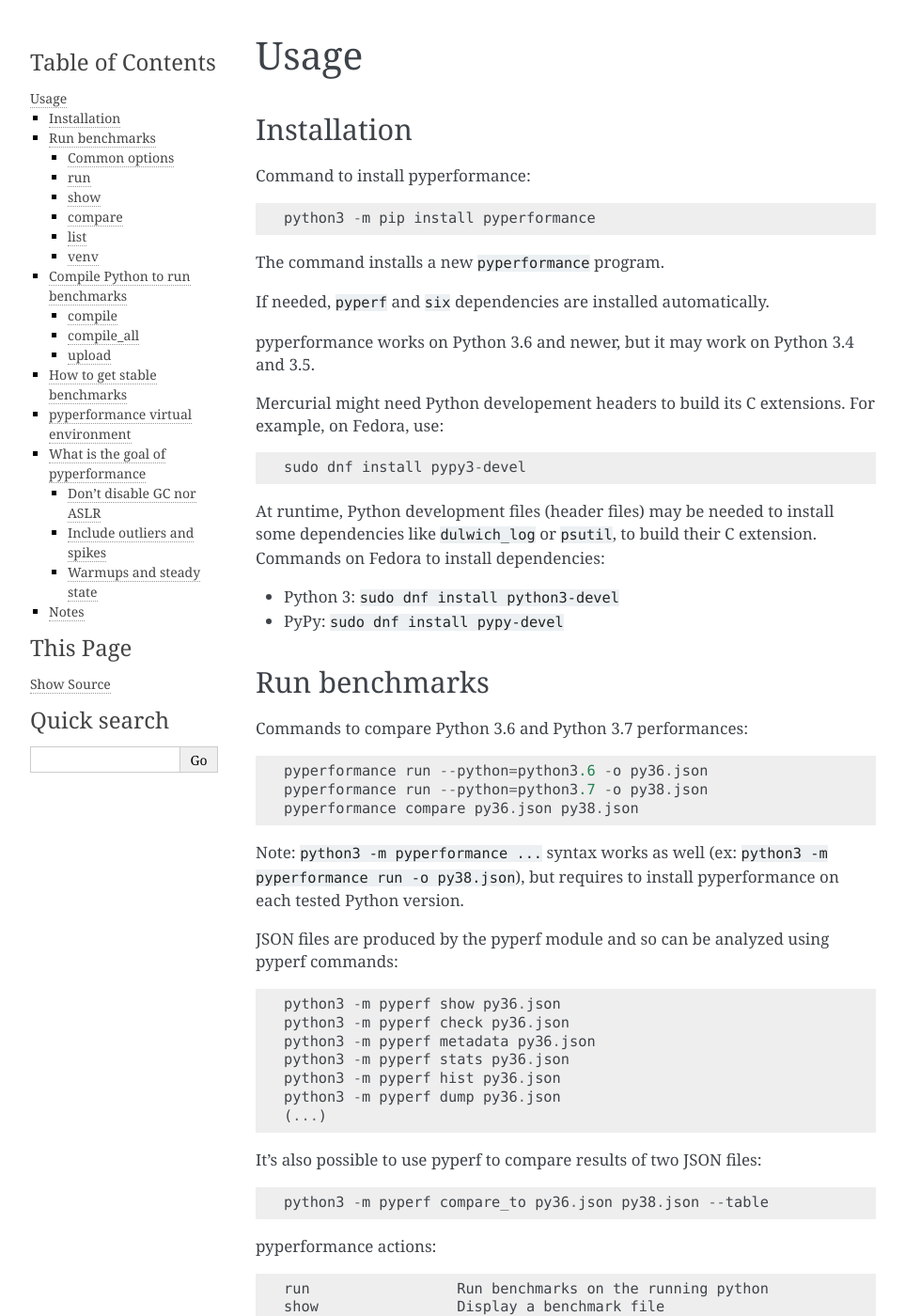
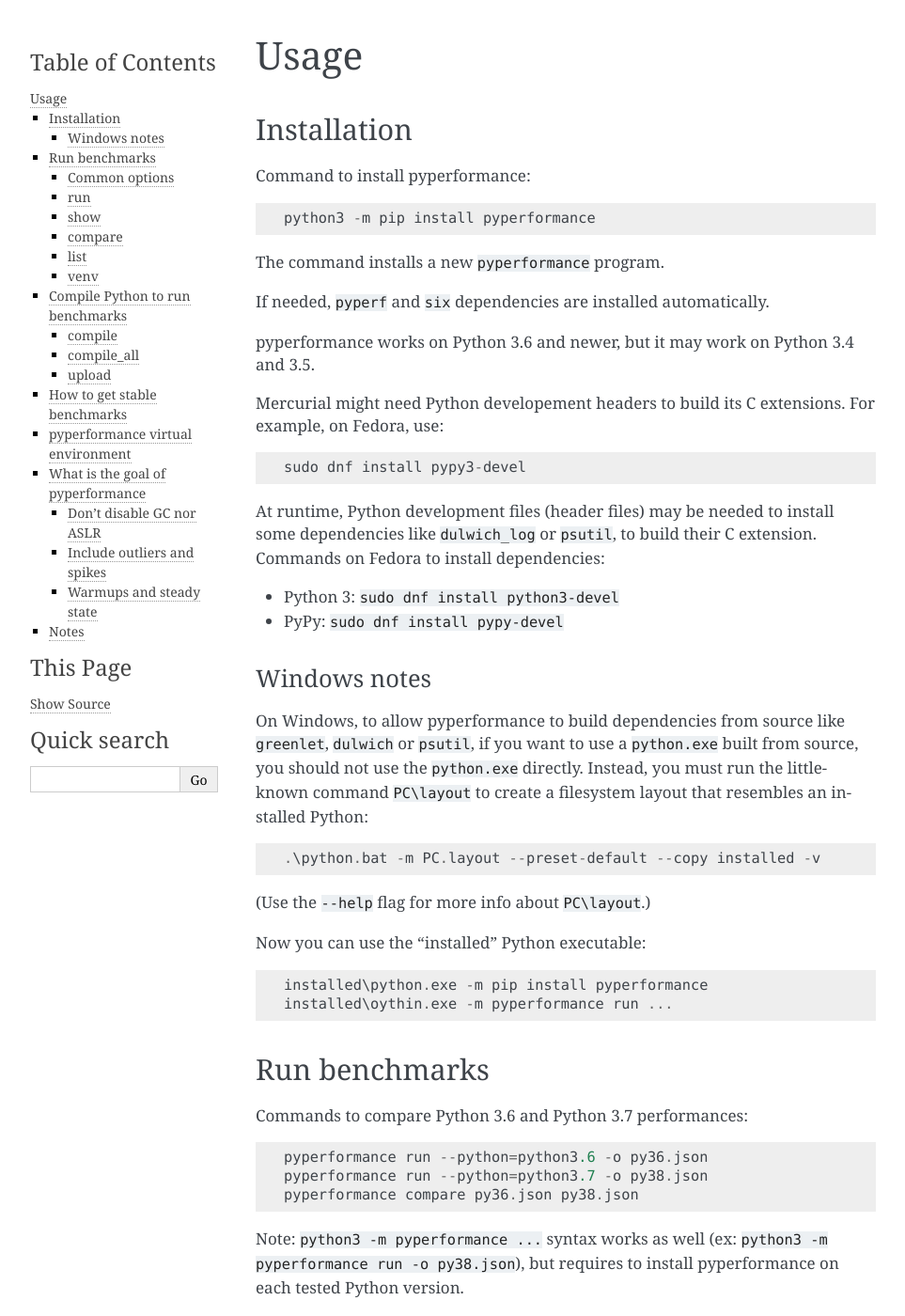
Before and after one commit to python/pyperformance, a Sphinx documentation site: the page built from doc/usage.rst, in a window 1280 px wide and 1400 px high. Shown: the whole window at 94% size, without its empty margins (148-1111 px from the left). Built offline with Sphinx 7.4.7, drawn with Linux system fonts in a browser that asks for light colours.

Commit message:
add some notes about running on Windows

```diff
--- a/doc/usage.rst
+++ b/doc/usage.rst
@@ -27,6 +27,24 @@
 
 * Python 3: ``sudo dnf install python3-devel``
 * PyPy: ``sudo dnf install pypy-devel``
+
+Windows notes
+-------------
+
+On Windows, to allow pyperformance to build dependencies from source
+like ``greenlet``, ``dulwich`` or ``psutil``, if you want to use a
+``python.exe`` built from source, you should not use the ``python.exe``
+directly. Instead, you must run the little-known command ``PC\layout``
+to create a filesystem layout that resembles an installed Python::
+
+    .\python.bat -m PC.layout --preset-default --copy installed -v
+
+(Use the ``--help`` flag for more info about ``PC\layout``.)
+
+Now you can use the "installed" Python executable::
+
+    installed\python.exe -m pip install pyperformance
+    installed\oythin.exe -m pyperformance run ...
 
 
 Run benchmarks
```
